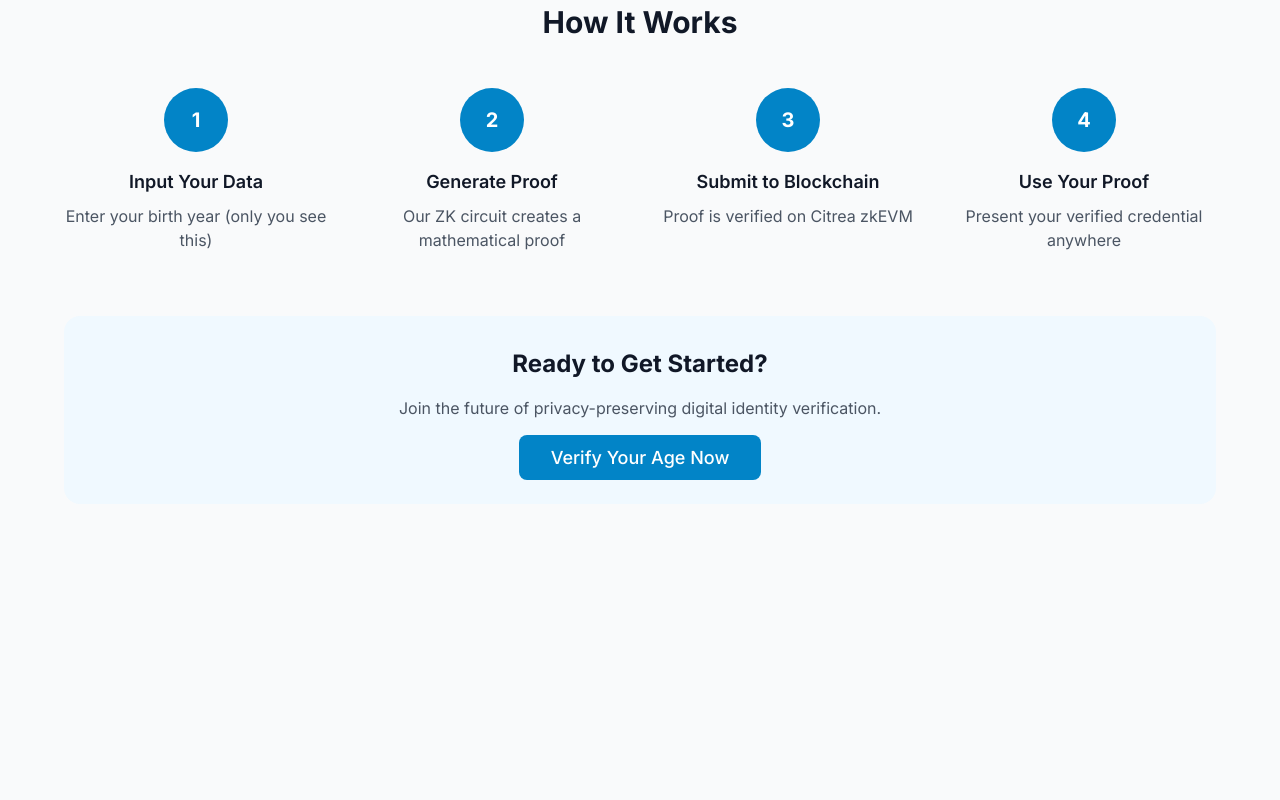
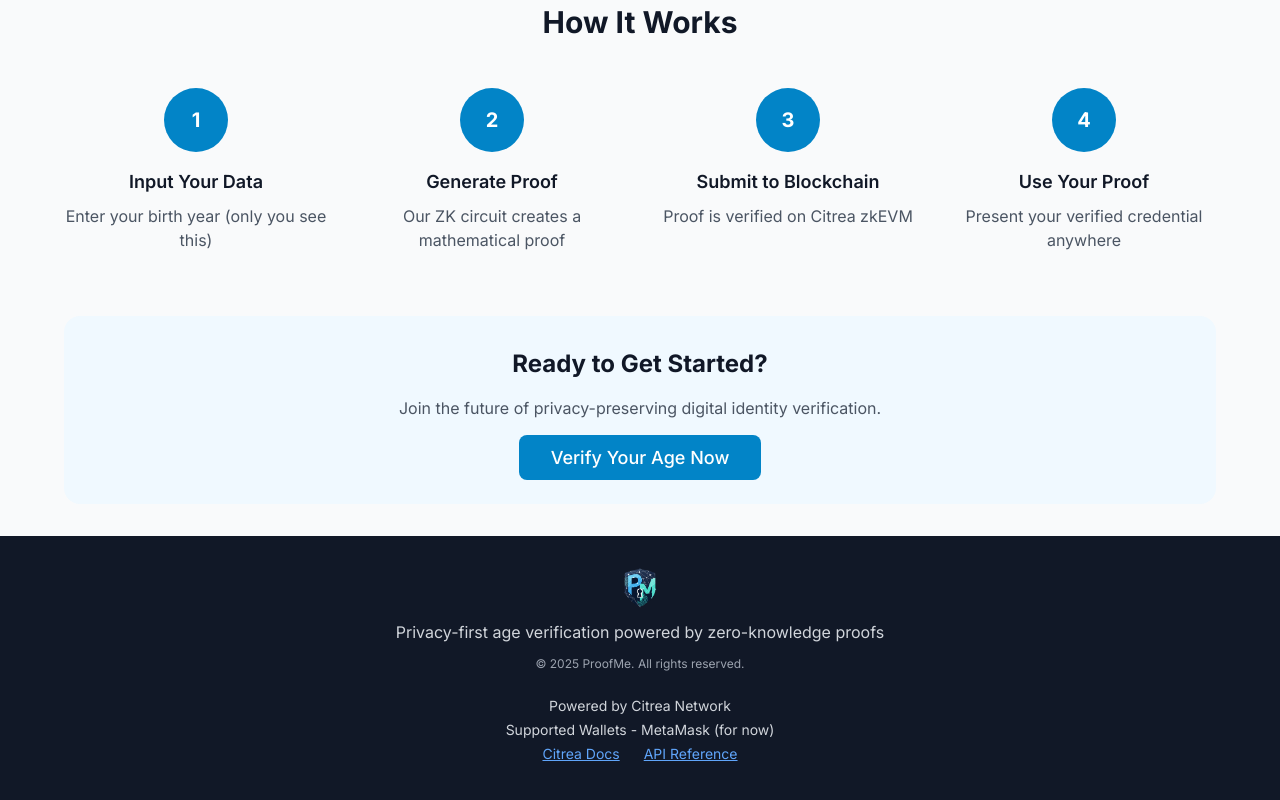
Before and after one commit to SavvySID/ProofMe, a React (Vite) app in the folder frontend/: page / in a window 1280 px wide. Shown: the part 851-1651 px from the top of the page. Before the commit the page ends 1387 px from the top, so only its background shows below. Built offline with nearby package versions, Linux system fonts and the light colour scheme.

Commit message:
Update App.tsx component

```diff
--- a/frontend/src/App.tsx
+++ b/frontend/src/App.tsx
@@ -1,6 +1,6 @@
-import React from 'react'
 import { Routes, Route } from 'react-router-dom'
 import Navbar from './components/Navbar'
+import Footer from './components/Footer'
 import Home from './pages/Home'
 import ProofForm from './pages/ProofForm'
 import ProofStatus from './pages/ProofStatus'
@@ -12,10 +12,11 @@ function App() {
       <main className="container mx-auto px-4 py-8">
         <Routes>
           <Route path="/" element={<Home />} />
-          <Route path="/verify" element={<ProofForm />} />
+          <Route path="/proof" element={<ProofForm />} />
           <Route path="/status" element={<ProofStatus />} />
         </Routes>
       </main>
+      <Footer />
     </div>
   )
 }
```
